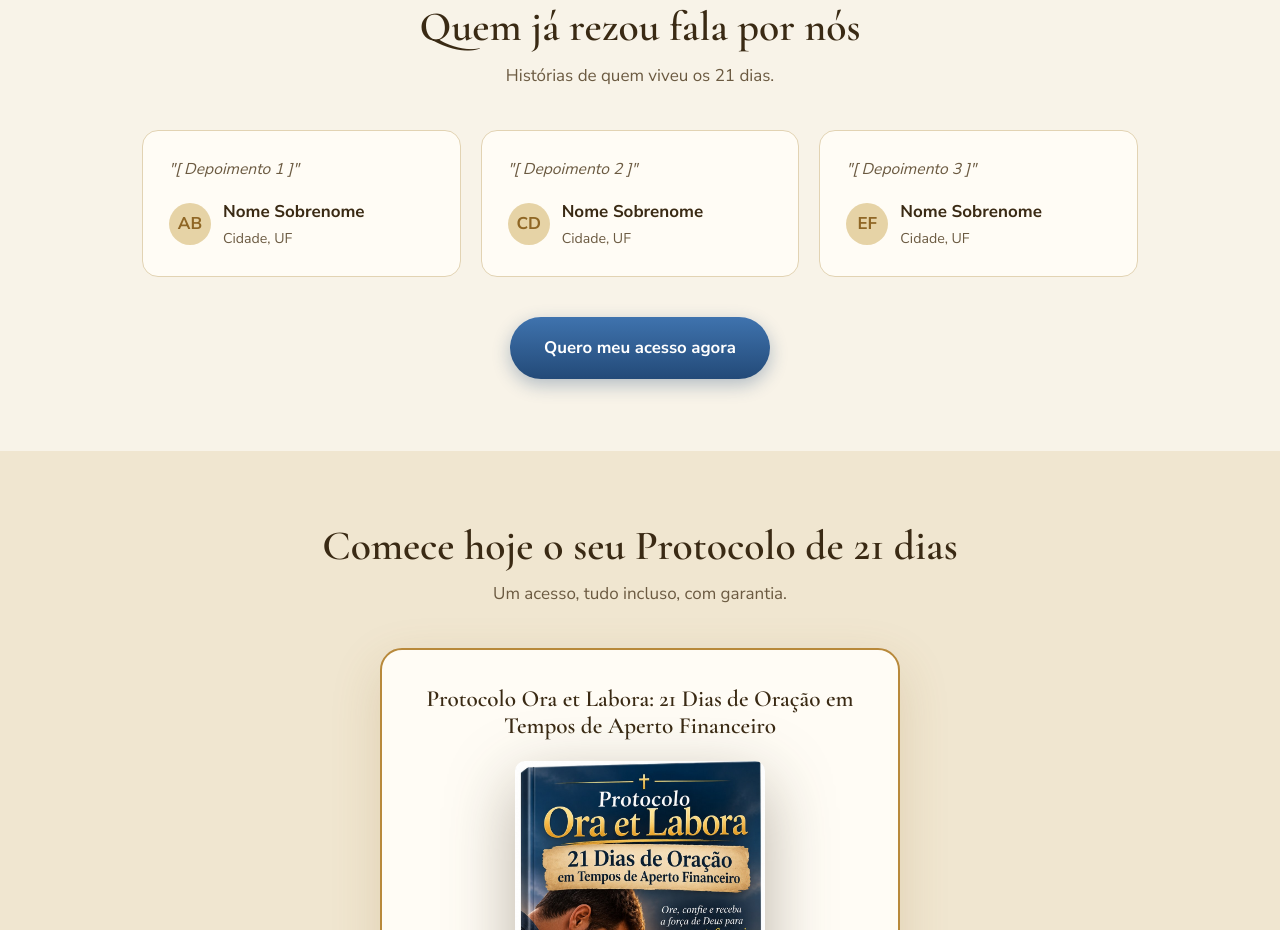
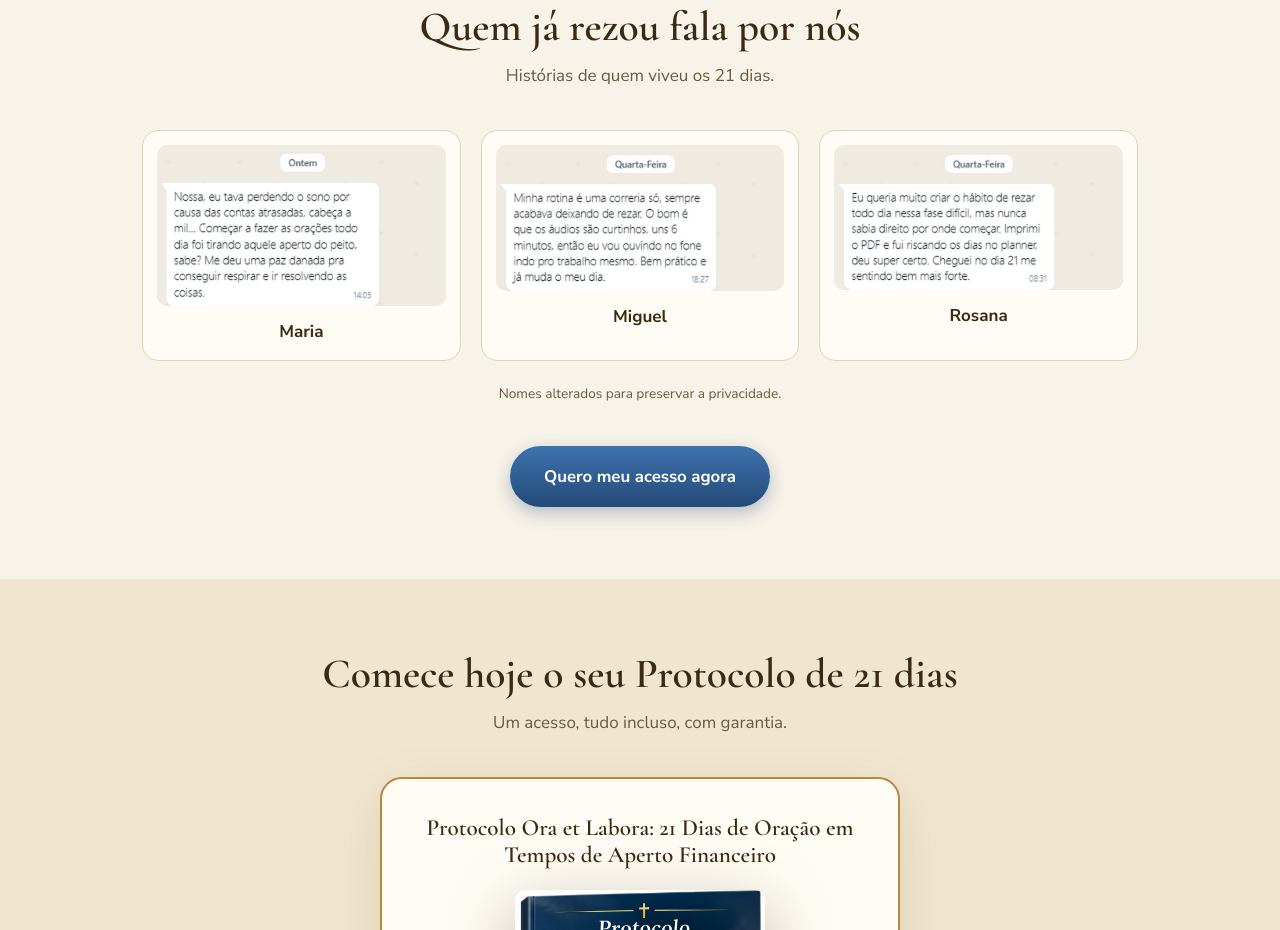
Before and after one commit to FelipeSamsel/protocolopalavrasanta, a plain HTML site: page index.html in a window 1280 px wide. Shown: the part 3720-4650 px from the top of the page. Drawn offline with nearby package versions, Linux system fonts and the light colour scheme.

Commit message:
depoimentos

```diff
--- a/index.html
+++ b/index.html
@@ -78,10 +78,10 @@ section{padding:72px 0}
 .checks b{color:var(--ink)}
 
 /* testimonials */
-.t{font-style:italic}
-.t .who{display:flex;align-items:center;gap:12px;margin-top:16px;font-style:normal}
-.av{width:42px;height:42px;border-radius:50%;background:var(--gold-l);color:var(--gold-d);display:grid;place-items:center;font-weight:700}
-.who small{display:block;color:var(--ink2)}
+.tcard{padding:14px}
+.tcard img{display:block;width:100%;height:auto;border-radius:10px}
+.tname{text-align:center;font-weight:700;margin-top:12px}
+.tnote{text-align:center;color:var(--ink2);font-size:.85rem;margin-top:22px}
 
 /* offer */
 .offer{max-width:520px;margin:0 auto;background:var(--card);border:2px solid var(--gold);border-radius:22px;padding:36px 30px;text-align:center;box-shadow:0 18px 50px rgba(143,102,36,.18)}
@@ -208,11 +208,11 @@ footer p{max-width:720px;margin:0 auto 8px}
     <h2>Quem já rezou fala por nós</h2>
     <p class="sub">Histórias de quem viveu os 21 dias.</p>
     <div class="grid g3">
-      <!-- Copie e edite cada card. Troque as iniciais, o texto, o nome e a cidade. -->
-      <div class="card t"><p>"[ Depoimento 1 ]"</p><div class="who"><div class="av">AB</div><div><b>Nome Sobrenome</b><small>Cidade, UF</small></div></div></div>
-      <div class="card t"><p>"[ Depoimento 2 ]"</p><div class="who"><div class="av">CD</div><div><b>Nome Sobrenome</b><small>Cidade, UF</small></div></div></div>
-      <div class="card t"><p>"[ Depoimento 3 ]"</p><div class="who"><div class="av">EF</div><div><b>Nome Sobrenome</b><small>Cidade, UF</small></div></div></div>
+      <div class="card tcard"><img src="dep1.jpg" alt="Mensagem de Maria sobre a paz que sentiu ao fazer as orações" width="366" height="205" loading="lazy"><div class="tname">Maria</div></div>
+      <div class="card tcard"><img src="dep2.jpg" alt="Mensagem de Miguel sobre a praticidade dos áudios de 6 minutos" width="366" height="205" loading="lazy"><div class="tname">Miguel</div></div>
+      <div class="card tcard"><img src="dep3.jpg" alt="Mensagem de Rosana sobre o PDF e o planner dos 21 dias" width="366" height="205" loading="lazy"><div class="tname">Rosana</div></div>
     </div>
+    <p class="tnote">Nomes alterados para preservar a privacidade.</p>
     <div class="cta-row"><a class="btn" href="#oferta">Quero meu acesso agora</a></div>
   </div>
 </section>
```
Also changed, not shown: dep1.jpg (added), dep2.jpg (added), dep3.jpg (added).
